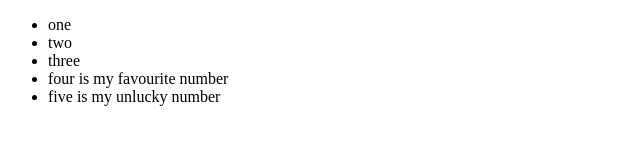
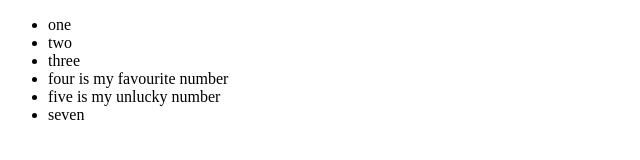
Before and after one commit to Arkadiro/gitmerge, a plain HTML site: page index.html in a window 1280 px wide. Shown: the full height of the page, 0-640 px from the left. Drawn offline with Linux system fonts and the light colour scheme.

Commit message:
msg after merging

```diff
--- a/index.html
+++ b/index.html
@@ -13,6 +13,7 @@
         <li>three</li>
         <li>four is my favourite number</li>
         <li>five is my unlucky number</li>
+        <li>seven</li>
     </ul>
 </body>
 </html>
```
